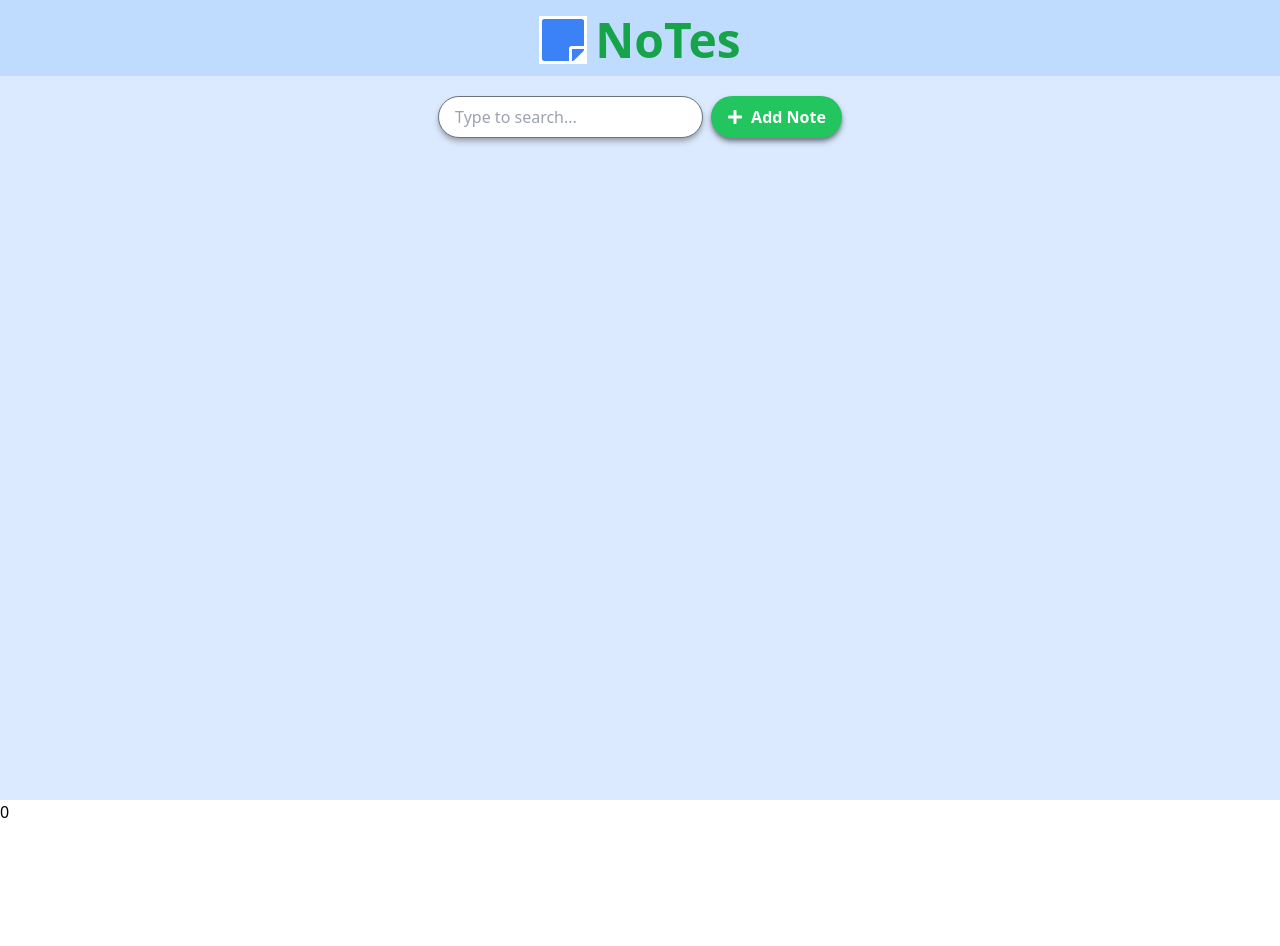
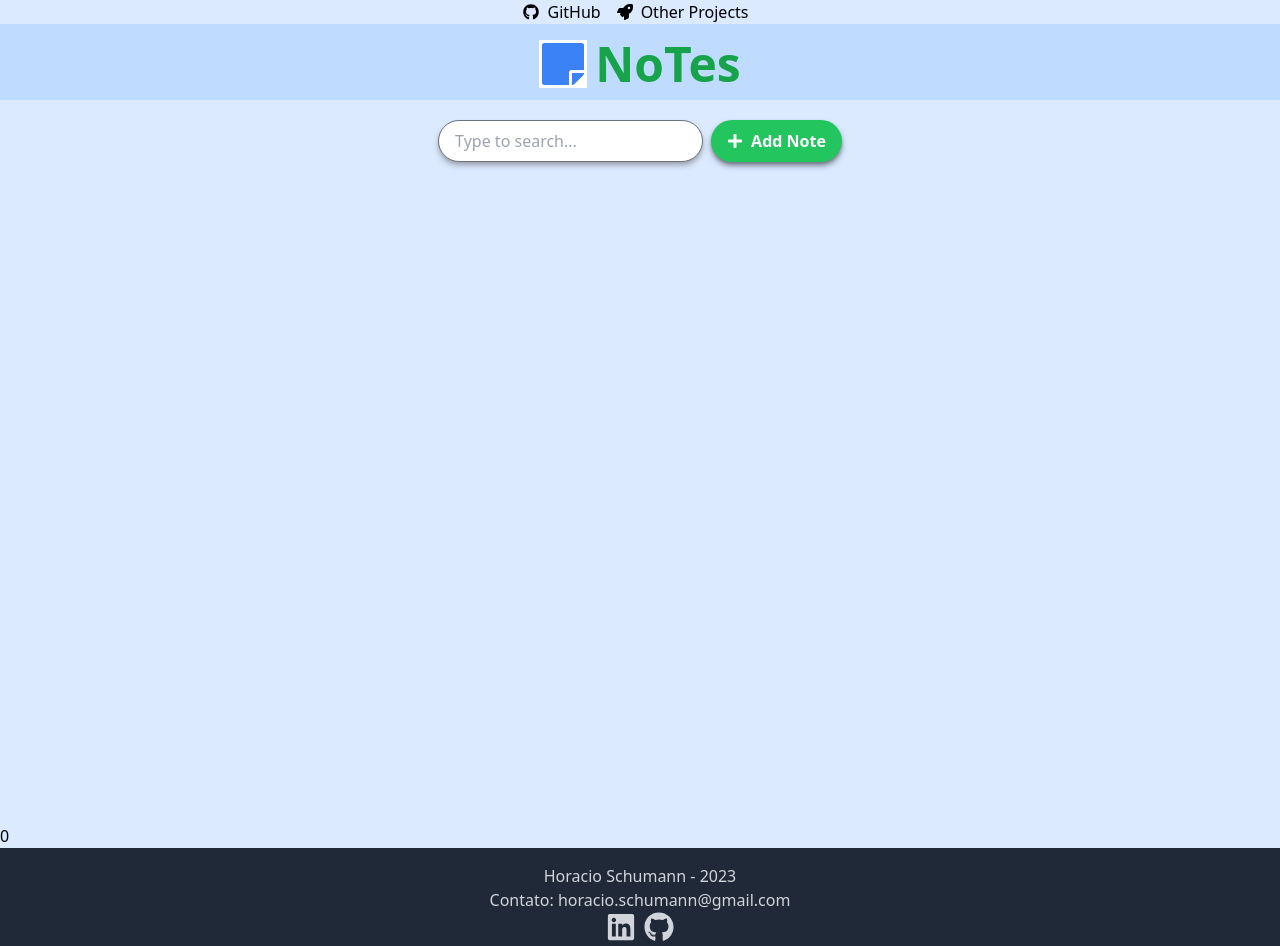
Before and after one commit to horaciosdev/react-notes, a React (Vite) app: page / in a window 1280 px wide. Shown: the top 946 px of the page. Before the commit the page ends 824 px from the top, so only its background shows below. Built offline with nearby package versions, Linux system fonts and the light colour scheme.

Commit message:
feat: add header and footer components to app

```diff
--- a/src/App.tsx
+++ b/src/App.tsx
@@ -1,12 +1,16 @@
 import { useState } from "react";
+import Footer from "./components/Footer";
+import Header from "./components/Header";
 import NotesApp from "./pages/NotesApp";
 
 function App() {
   const [count, setCount] = useState(0);
 
   return (
-    <div className="App">
+    <div className="App flex flex-col min-h-screen bg-blue-100">
+      <Header />
       <NotesApp />
+      <Footer />
     </div>
   );
 }
```
